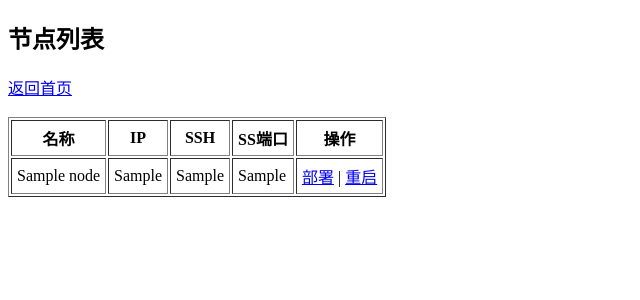
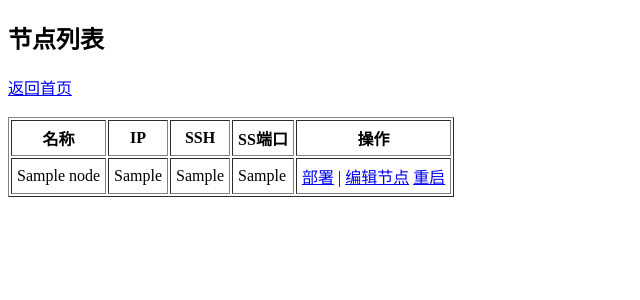
Before and after one commit to taviswoo/ss2022-panel, a Flask app: template web/templates/nodes.html in a window 1280 px wide. Shown: the top 300 px of the page, without its empty margins (0-640 px from the left). Run offline with Flask 3, Linux system fonts and the light colour scheme; the template is opened without the code that fills it: most values are stand-ins (such as "Sample title", 1, 10 or a date in 2020).

Commit message:
Update nodes.html

```diff
--- a/web/templates/nodes.html
+++ b/web/templates/nodes.html
@@ -14,6 +14,7 @@
       <td>{{n.ss_port}}</td>
       <td>
         <a href="/deploy/{{n.name}}">部署</a> |
+        <a href="/edit-nodes">编辑节点</a>
         <a href="/restart/{{n.name}}">重启</a>
       </td>
     </tr>
```
